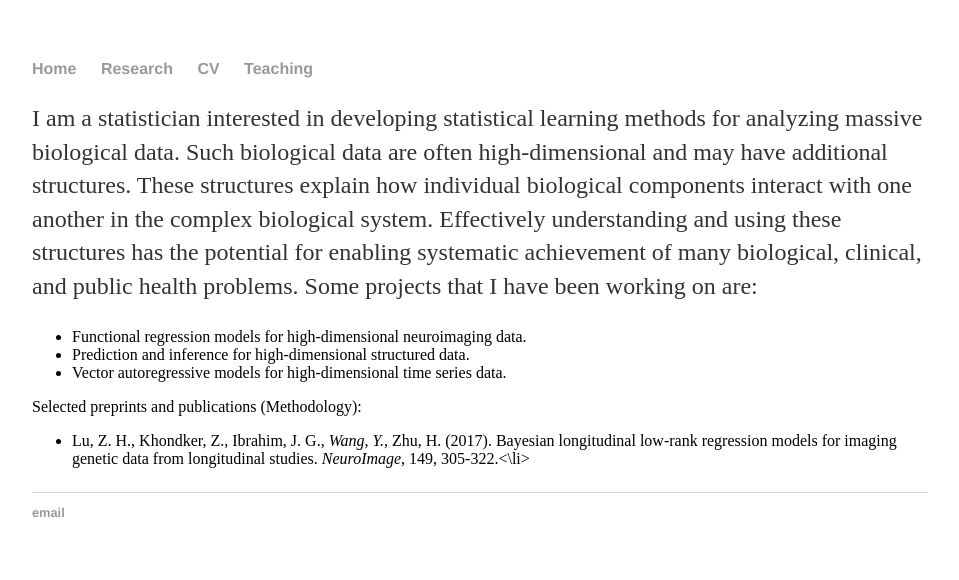
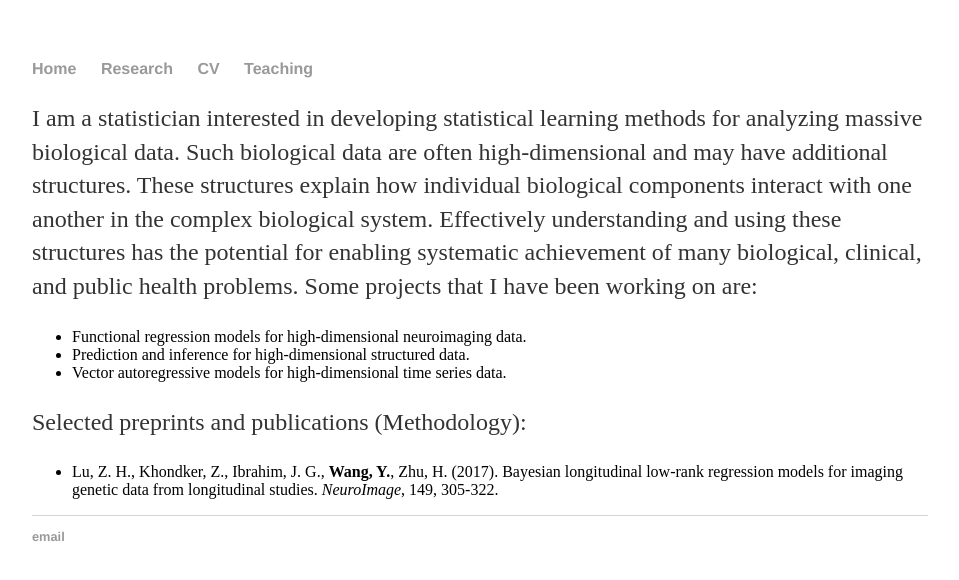
Before and after one commit to taryue/yuewangtemp.github.io, a Jekyll site: the page built from Research/index.html, in a window 1280 px wide. Shown: the top 580 px of the page, without its empty margins (160-1119 px from the left). Built offline with Jekyll 4.4.1, drawn with Linux system fonts in a browser that asks for light colours.

```diff
--- a/Research/index.html
+++ b/Research/index.html
@@ -7,15 +7,14 @@ title: Research
 	Such biological data are often high-dimensional and may have additional structures.
     These structures explain how individual biological components interact with one another in the complex biological system.
 Effectively understanding and using these structures has the potential for enabling systematic achievement of many biological, clinical, and public health problems.
-Some projects that I have been working on are:
+Some projects that I have been working on are:<p>
 	<ul>
 		<li> Functional regression models for high-dimensional neuroimaging data.</li>
 		<li> Prediction and inference for high-dimensional structured data. </li>
 		<li> Vector autoregressive models for high-dimensional time series data. </li>
 	</ul>
-	Selected preprints and publications (Methodology):
+	<p >Selected preprints and publications (Methodology):<p>
 	<ul>
-		<li> Lu, Z. H., Khondker, Z., Ibrahim, J. G., <em>Wang, Y.</em>, Zhu, H. (2017). Bayesian longitudinal low-rank regression models for imaging genetic data from longitudinal studies. <i>NeuroImage</i>, 149, 305-322.<\li>
+		<li> Lu, Z. H., Khondker, Z., Ibrahim, J. G., <b>Wang, Y.</b>, Zhu, H. (2017). Bayesian longitudinal low-rank regression models for imaging genetic data from longitudinal studies. <i>NeuroImage</i>, 149, 305-322.</li>
 	</ul>
-	</p>
 </div><!-- /.blurb -->
```
